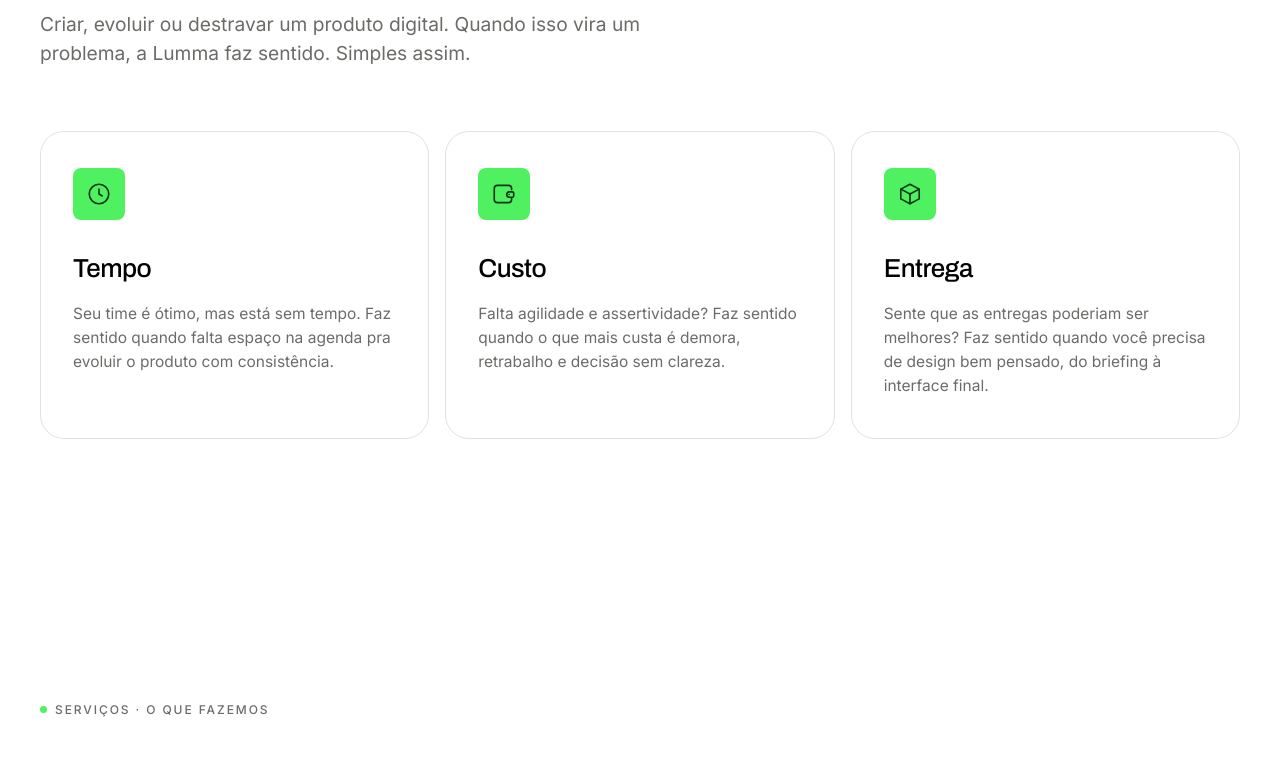
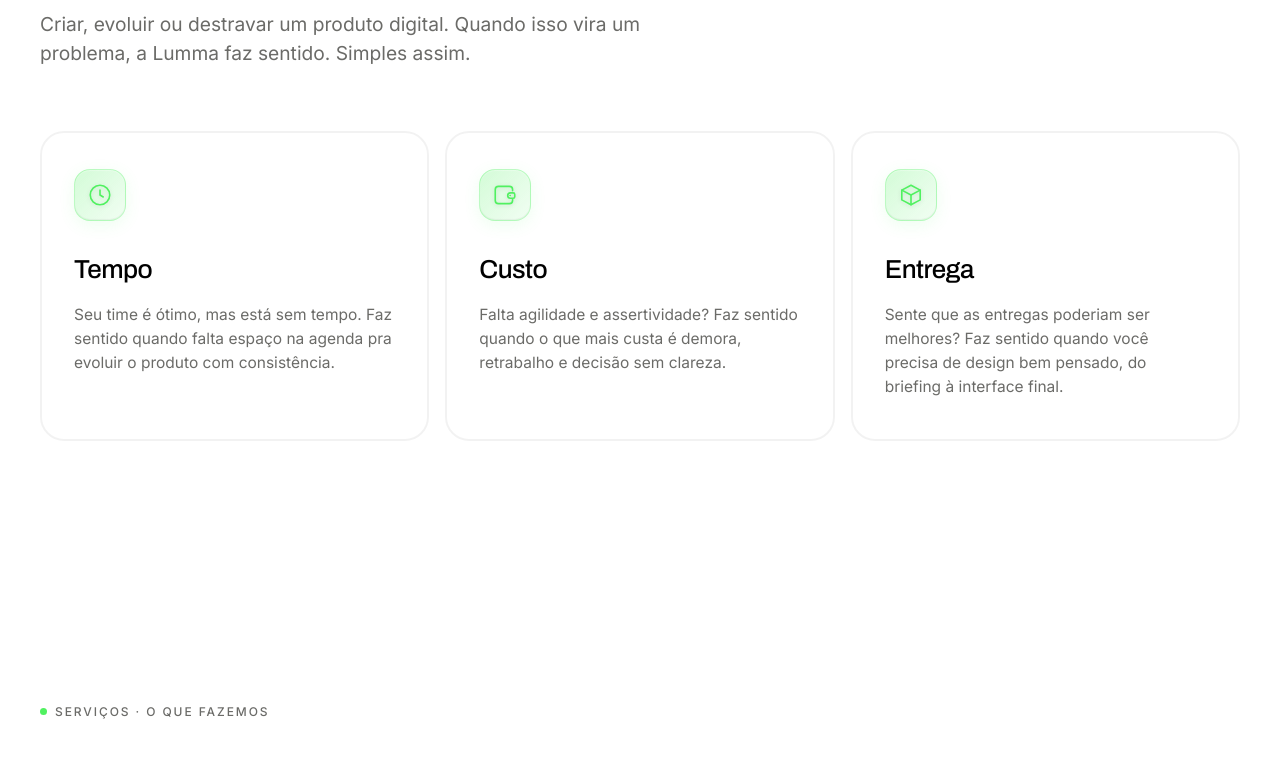
Before and after one commit to neybarao/lummalabs, a Next.js app: page / in a window 1280 px wide. Shown: the part 2260-3036 px from the top of the page. Built offline with nearby package versions, Linux system fonts and the light colour scheme.

Commit message:
feat: glass icons e borda 2px nos why-cards e method cards
Co-Authored-By: Claude Sonnet 4.6 <noreply@anthropic.com>

```diff
--- a/app/globals.css
+++ b/app/globals.css
@@ -12,7 +12,7 @@
   --on-dark-2: rgba(245, 245, 245, 0.64);
   --on-dark-3: rgba(245, 245, 245, 0.42);
 
-  --line: rgba(13, 13, 13, 0.12);
+  --line: rgba(13, 13, 13, 0.05);
   --line-2: rgba(13, 13, 13, 0.07);
   --line-dark: rgba(245, 245, 245, 0.16);
   --line-dark-2: rgba(245, 245, 245, 0.09);
@@ -574,7 +574,7 @@ img {
 }
 
 .why-card {
-  border: 1px solid var(--line);
+  border: 2px solid var(--line);
   border-radius: 24px;
   padding: 36px 32px 40px;
   display: flex;
@@ -583,27 +583,63 @@ img {
 }
 
 .why-card:hover {
-  border-color: var(--ink);
+  border-color: var(--accent);
   transform: translateY(-4px);
 }
 
 .why-card__icon {
+  position: relative;
   width: 52px;
   height: 52px;
-  border-radius: var(--radius-lg);
-  border: 1px solid transparent;
-  background: var(--accent);
+  border-radius: 16px;
+  border: 1px solid rgba(80, 241, 96, 0.3);
+  background: linear-gradient(135deg,
+      rgba(80, 241, 96, 0.25) 0%,
+      rgba(80, 241, 96, 0.08) 100%);
+  backdrop-filter: blur(12px);
+  -webkit-backdrop-filter: blur(12px);
+  box-shadow:
+    inset 0 1px 1px rgba(255, 255, 255, 0.3),
+    inset 0 -1px 1px rgba(0, 0, 0, 0.05),
+    0 4px 16px rgba(80, 241, 96, 0.1);
   display: flex;
   align-items: center;
   justify-content: center;
-  color: var(--accent-dark);
+  color: var(--accent);
   margin-bottom: 28px;
-  transition: background var(--dur-base) var(--ease-out), color var(--dur-base) var(--ease-out), border-color var(--dur-base) var(--ease-out);
+  overflow: hidden;
+  transition: box-shadow var(--dur-base) var(--ease-out),
+    border-color var(--dur-base) var(--ease-out);
+}
+
+.why-card__icon::before {
+  content: "";
+  position: absolute;
+  top: -50%;
+  left: -50%;
+  width: 100%;
+  height: 100%;
+  background: linear-gradient(135deg,
+      rgba(255, 255, 255, 0.25) 0%,
+      transparent 60%);
+  border-radius: inherit;
+  pointer-events: none;
+}
+
+.why-card:hover .why-card__icon {
+  border-color: rgba(80, 241, 96, 0.5);
+  box-shadow:
+    inset 0 1px 1px rgba(255, 255, 255, 0.3),
+    inset 0 -1px 1px rgba(0, 0, 0, 0.05),
+    0 4px 24px rgba(80, 241, 96, 0.2);
 }
 
 .why-card__icon svg {
   width: 26px;
   height: 26px;
+  position: relative;
+  z-index: 1;
+  filter: drop-shadow(0 1px 2px rgba(0, 0, 0, 0.1));
 }
 
 .why-card__title {
@@ -767,7 +803,7 @@ img {
 }
 
 .method {
-  border: 1px solid var(--line);
+  border: 2px solid var(--line);
   border-radius: 24px;
   padding: 34px 30px 36px;
   display: flex;
@@ -776,7 +812,7 @@ img {
 }
 
 .method:hover {
-  border-color: var(--ink);
+  border-color: var(--accent);
 }
 
 .method__num {
```
